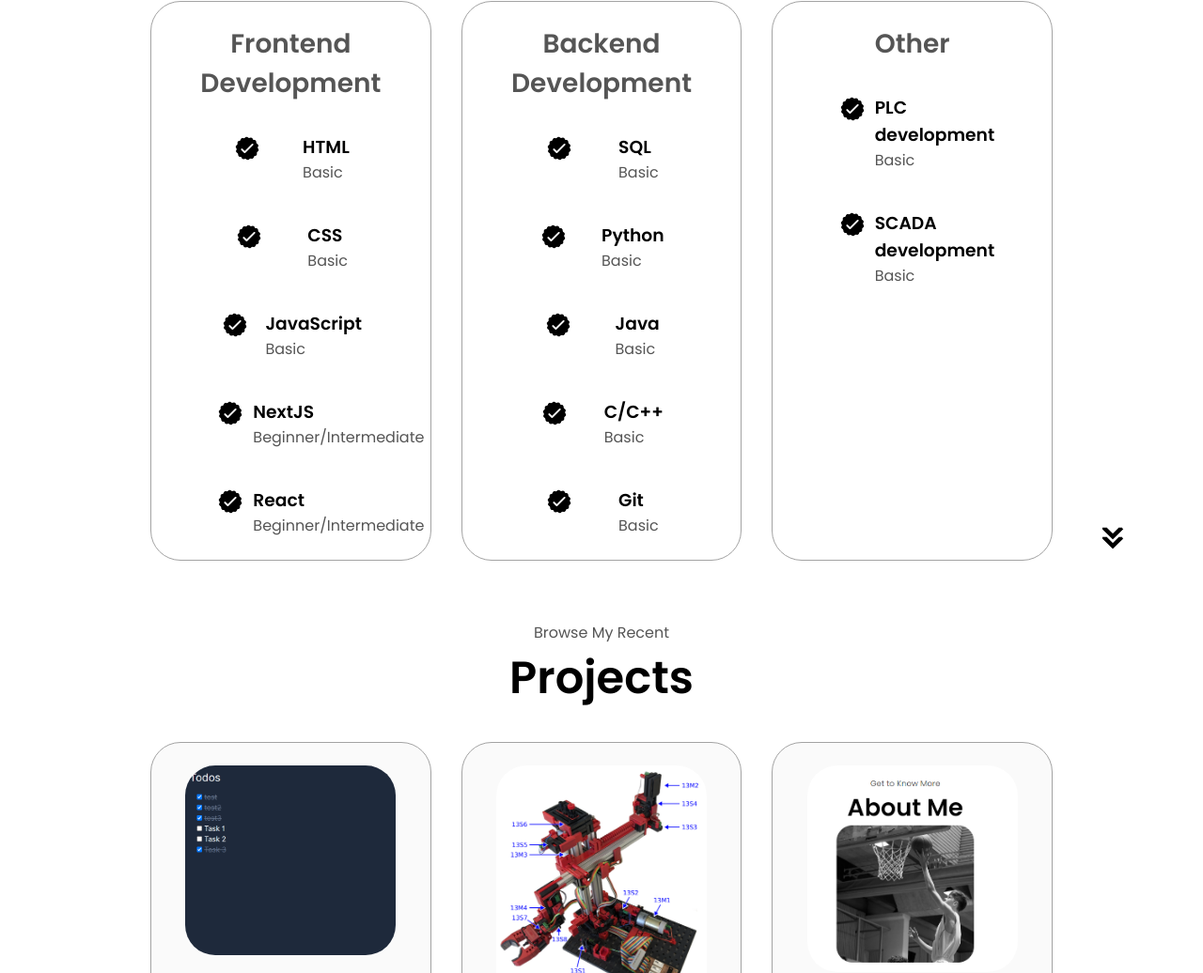
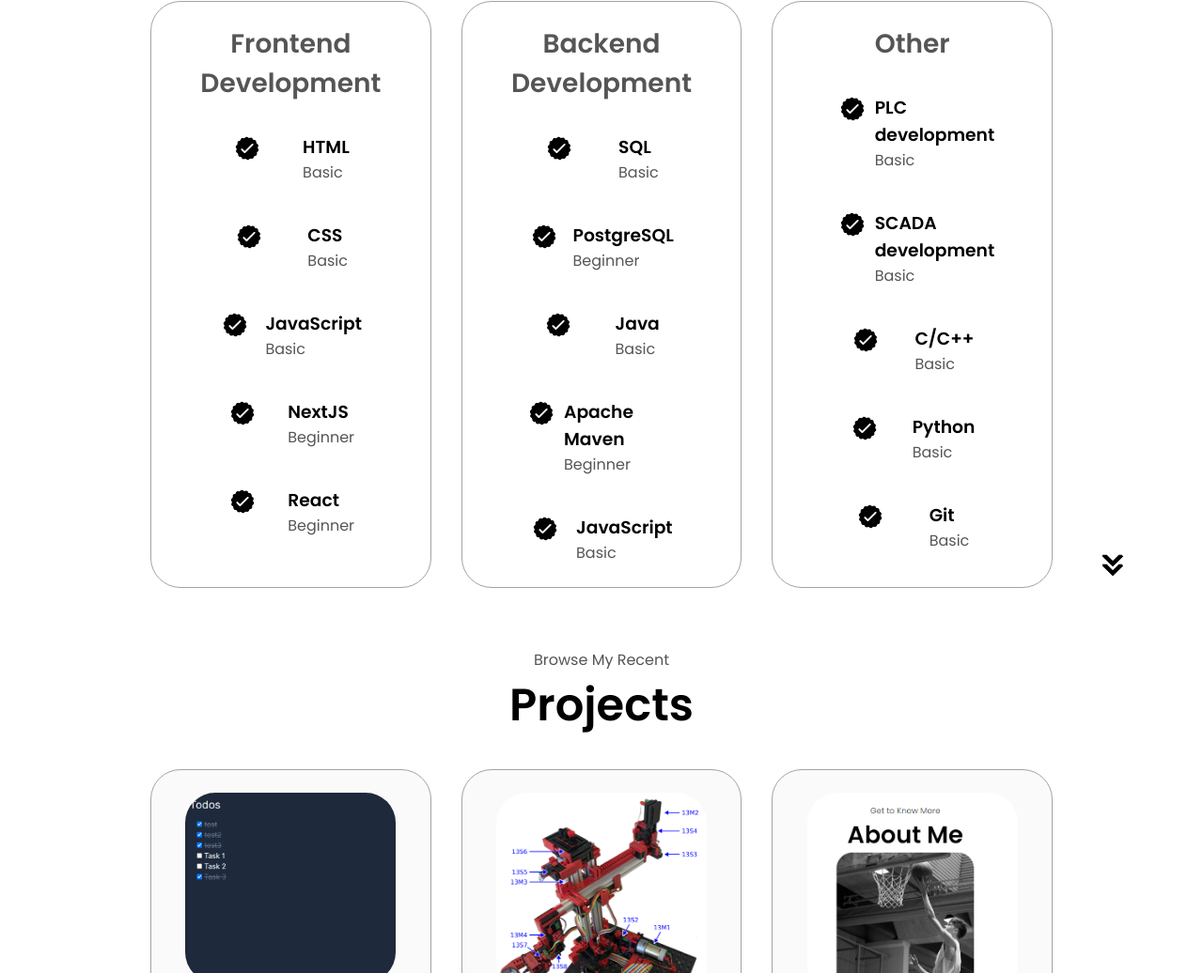
Before and after one commit to ZankoB/Portfolio, a plain HTML site: page index.html in a window 1280 px wide. Shown: the part 1824-2860 px from the top of the page at 94% size. Drawn offline with Linux system fonts and the light colour scheme.

Commit message:
Little fix

```diff
--- a/index.html
+++ b/index.html
@@ -122,14 +122,14 @@
                             <img src="./assets/checkmark.png" alt="Experience icon" class="icon"/>
                             <div>
                                 <h3>NextJS</h3>
-                                <p>Beginner/Intermediate</p>
+                                <p>Beginner</p>
                             </div>
                         </article>
                         <article>
                             <img src="./assets/checkmark.png" alt="Experience icon" class="icon"/>
                             <div>
                                 <h3>React</h3>
-                                <p>Beginner/Intermediate</p>
+                                <p>Beginner</p>
                             </div>
                         </article>
                     </div>
@@ -147,8 +147,8 @@
                         <article>
                             <img src="./assets/checkmark.png" alt="Experience icon" class="icon"/>
                             <div>
-                                <h3>Python</h3>
-                                <p>Basic</p>
+                                <h3>PostgreSQL</h3>
+                                <p>Beginner</p>
                             </div>
                         </article>
                         <article>
@@ -161,14 +161,14 @@
                         <article>
                             <img src="./assets/checkmark.png" alt="Experience icon" class="icon"/>
                             <div>
-                                <h3>C/C++</h3>
-                                <p>Basic</p>
+                                <h3>Apache Maven</h3>
+                                <p>Beginner</p>
                             </div>
                         </article>
                         <article>
                             <img src="./assets/checkmark.png" alt="Experience icon" class="icon"/>
                             <div>
-                                <h3>Git</h3>
+                                <h3>JavaScript</h3>
                                 <p>Basic</p>
                             </div>
                         </article>
@@ -188,6 +188,27 @@
                             <img src="./assets/checkmark.png" alt="Experience icon" class="icon"/>
                             <div>
                                 <h3>SCADA development</h3>
+                                <p>Basic</p>
+                            </div>
+                        </article>
+                        <article>
+                            <img src="./assets/checkmark.png" alt="Experience icon" class="icon"/>
+                            <div>
+                                <h3>C/C++</h3>
+                                <p>Basic</p>
+                            </div>
+                        </article>
+                        <article>
+                            <img src="./assets/checkmark.png" alt="Experience icon" class="icon"/>
+                            <div>
+                                <h3>Python</h3>
+                                <p>Basic</p>
+                            </div>
+                        </article>
+                        <article>
+                            <img src="./assets/checkmark.png" alt="Experience icon" class="icon"/>
+                            <div>
+                                <h3>Git</h3>
                                 <p>Basic</p>
                             </div>
                         </article>
--- a/mediaqueries.css
+++ b/mediaqueries.css
@@ -68,6 +68,10 @@
     .btn-container {
         flex-wrap: wrap;
     }
+
+    .about-containers {
+        flex-direction: column;
+    }
     .contact-info-container {
         margin: 0;
     }
--- a/style.css
+++ b/style.css
@@ -276,6 +276,7 @@ section {
 .about-details-container {
     justify-content: center;
     flex-direction: column;
+    text-overflow: clip;
 }
 
 .about-containers,
```
